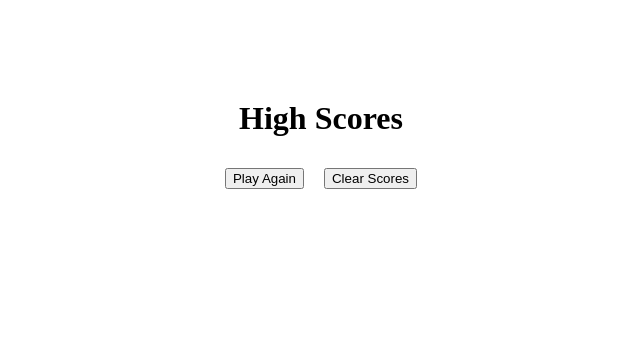
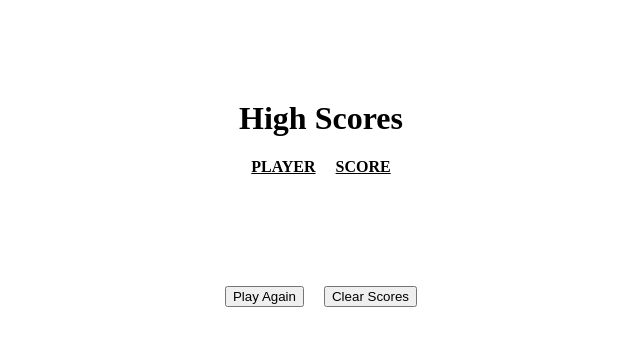
Before and after one commit to fdwootton/code-quiz, a plain HTML site: page assets/html/highscore.html in a window 1280 px wide. Shown: the whole page, without its empty margins (319-959 px from the left). Drawn offline with Linux system fonts and the light colour scheme.

Commit message:
Edited high score page

```diff
--- a/assets/html/highscore.html
+++ b/assets/html/highscore.html
@@ -10,7 +10,13 @@
 
     <h1 style="text-align: center; margin-top: 100px;">High Scores</h1>
 
-    <div class="button-container" style="display: flex; justify-content: center;">
+    <div id="score-container" style="display: flex; width: 500px; margin: auto; justify-content: center;">
+
+        <div id="user-name" style="text-decoration: underline; font-weight: bold;  margin-right: 10px;">PLAYER</div>
+        <div id="user-score" style="text-decoration: underline; font-weight: bold; margin-left: 10px;">SCORE</div>
+    </div>
+
+    <div class="button-container" style="display: flex; justify-content: center; margin-top: 100px;">
         <a href='../../index.html'>
             <button style="margin: 10px;">Play Again</button>
         </a>
```
